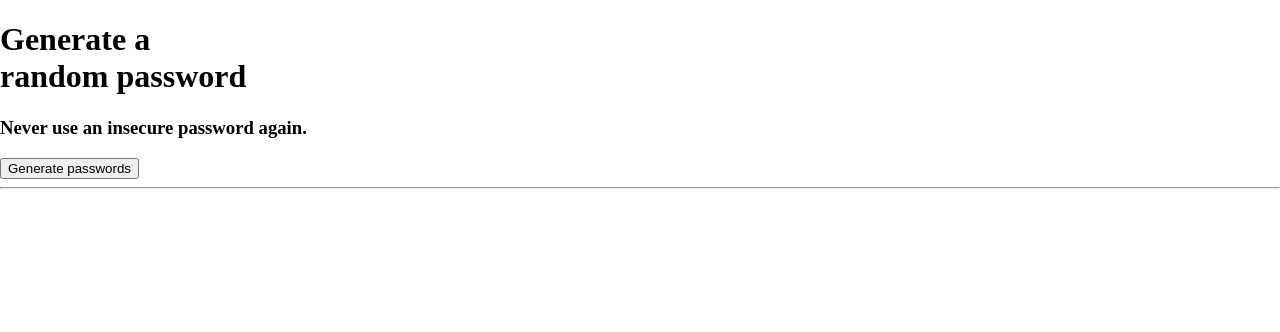
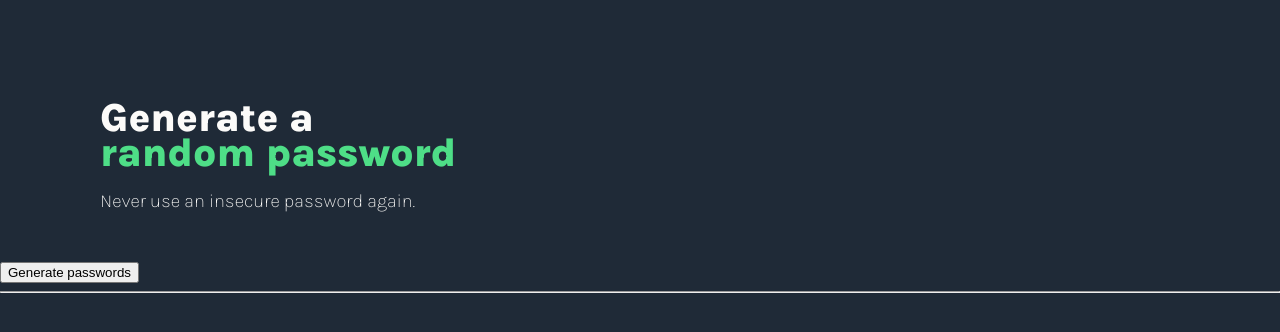
Before and after one commit to shonanohs/password-generator, a website: page index.html in a window 1280 px wide. Drawn offline with Linux system fonts and the light colour scheme.

Commit message:
Added CSS styling to title

```diff
--- a/index.html
+++ b/index.html
@@ -1,18 +1,21 @@
 <!doctype html>
 <html lang="en">
     <head>
-        <link rel="stylesheet" href="index.css">
+        <link rel="stylesheet" href="src/index.css">
+        <link rel="preconnect" href="https://fonts.googleapis.com">
+        <link rel="preconnect" href="https://fonts.gstatic.com" crossorigin>
+        <link href="https://fonts.googleapis.com/css2?family=Karla:ital,wght@0,200..800;1,200..800&display=swap" rel="stylesheet">
     </head>
     <body>
         <div>
             <div id="info-container">
-                <h1>Generate a<br>random password</h1>
-                <h3>Never use an insecure password again.</h3>
+                <h1 id="title-text">Generate a<br><span id="text-highlight">random password</span></h1>
+                <h3 id="slogan-text">Never use an insecure password again.</h3>
             </div>
             <div id="input-container">
-                <button>Generate passwords</button>
+                <button class="input-btn">Generate passwords</button>
             </div>
-            <hr/>
+            <hr class="separator"/>
             <div id="result-container">
                 <div class="generated-password">
                     <p id="password1"></p>
--- a/src/index.css
+++ b/src/index.css
@@ -1,3 +1,26 @@
 body {
   margin: 0;
+  background-color: #1f2a37;
 }
+
+#info-container {
+  margin: 100px 0 50px 100px;
+  font-family: "Karla", sans-serif;
+  color: #fcfbf9;
+}
+
+#title-text {
+  font-weight: 800;
+  font-size: 40px;
+  margin: 0 0 20px 0;
+  line-height: 35px;
+}
+
+#slogan-text {
+  font-weight: 200;
+  margin: 0 0 0 0;
+}
+
+#text-highlight {
+  color: #4ede87;
+}
```
